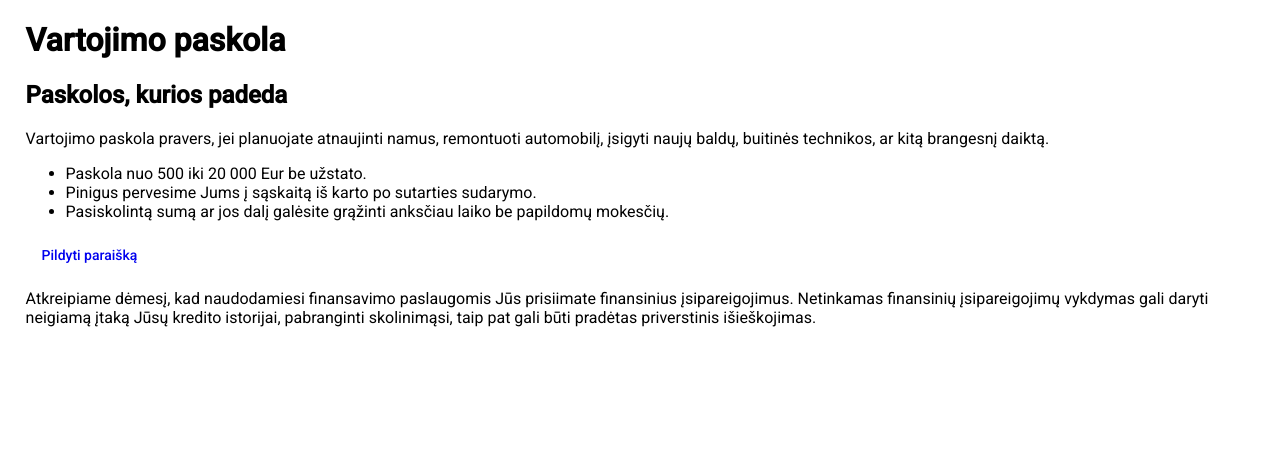
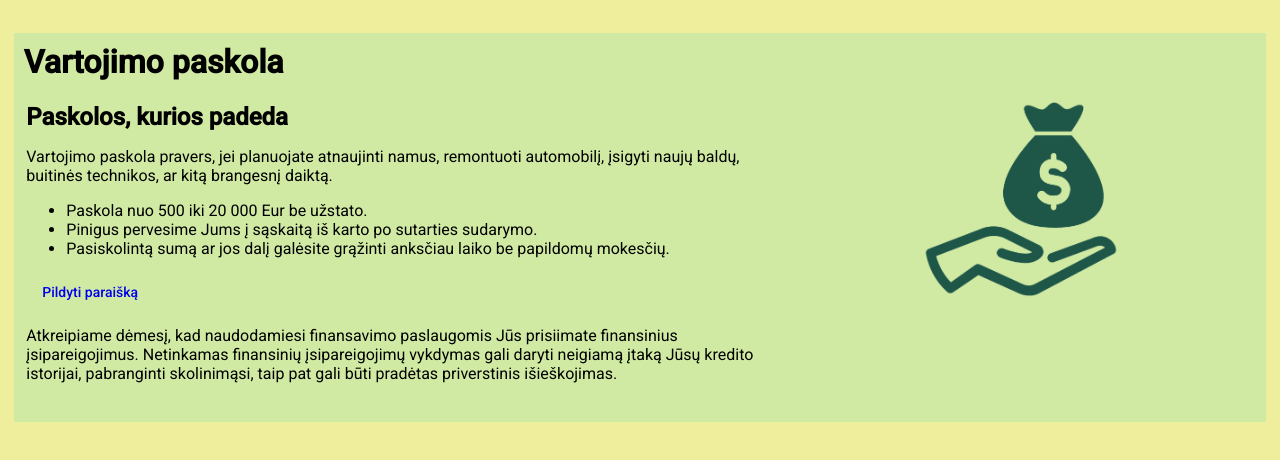
Before and after one commit to NeHerkus/interactive-form, an Angular app: page /intro in a window 1280 px wide. Shown: the top 460 px of the page. Built offline with nearby package versions, Linux system fonts and the light colour scheme.

Commit message:
Stylise info page

```diff
--- a/src/app/app.component.css
+++ b/src/app/app.component.css
@@ -0,0 +1,3 @@
+router-outlet {
+  margin: 1px;
+}
--- a/src/app/intro-page/intro-page.component.css
+++ b/src/app/intro-page/intro-page.component.css
@@ -1,4 +1,53 @@
 .intro-container {
-  margin-left: 2%;
-  margin-right: 2%;
+  margin: 1%;
+  padding-bottom: 10px;
+  background-color: #d1eaa3;
 }
+
+h1 {
+  padding: 10px;
+  margin: 0;
+}
+
+h2 {
+  margin: 0;
+}
+
+.content-box {
+  display: flex;
+  align-items: flex-start;
+}
+
+.text {
+  padding: 1%;
+  width: 60%;
+}
+
+.picture-container {
+  width: 40%;
+  height: auto;
+  display: flex;
+  justify-content: center;
+}
+
+.picture-container img {
+  width: 40%;
+  height: auto;
+  padding: 10px;
+}
+
+@media only screen and (max-width: 320px) {
+  .picture-container {
+    order: 1;
+    width: 100%
+  }
+
+  .text {
+    order: 2;
+    width: 100%
+  }
+
+  .content-box {
+    flex-direction: column
+  }
+}
--- a/src/app/intro-page/intro-page.component.html
+++ b/src/app/intro-page/intro-page.component.html
@@ -1,5 +1,7 @@
 <div class="intro-container">
   <h1>Vartojimo paskola</h1>
+  <div class="content-box">
+    <div class="text content-item">
       <h2>Paskolos, kurios padeda</h2>
       <p>
         Vartojimo paskola pravers, jei planuojate atnaujinti namus, remontuoti automobilį, įsigyti naujų baldų, buitinės
@@ -8,14 +10,22 @@
       <ul class="list">
         <li class="list-element">Paskola nuo 500 iki 20 000 Eur be užstato.</li>
         <li class="list-element">Pinigus pervesime Jums į sąskaitą iš karto po sutarties sudarymo.</li>
-    <li class="list-element">Pasiskolintą sumą ar jos dalį galėsite grąžinti anksčiau laiko be papildomų mokesčių.</li>
+        <li class="list-element">Pasiskolintą sumą ar jos dalį galėsite grąžinti anksčiau laiko be papildomų mokesčių.
+        </li>
       </ul>
       <a href="/application">
         <button mat-button>Pildyti paraišką</button>
       </a>
       <p>
-    Atkreipiame dėmesį, kad naudodamiesi finansavimo paslaugomis Jūs prisiimate finansinius įsipareigojimus. Netinkamas
-    finansinių įsipareigojimų vykdymas gali daryti neigiamą įtaką Jūsų kredito istorijai, pabranginti skolinimąsi, taip
+        Atkreipiame dėmesį, kad naudodamiesi finansavimo paslaugomis Jūs prisiimate finansinius įsipareigojimus.
+        Netinkamas
+        finansinių įsipareigojimų vykdymas gali daryti neigiamą įtaką Jūsų kredito istorijai, pabranginti skolinimąsi,
+        taip
         pat gali būti pradėtas priverstinis išieškojimas.
       </p>
     </div>
+    <div class="picture-container content-item">
+      <img src="../../assets/loan_logo.png">
+    </div>
+  </div>
+</div>
--- a/src/styles.css
+++ b/src/styles.css
@@ -1,4 +1,11 @@
 /* You can add global styles to this file, and also import other style files */
 
-html, body { height: 100%; }
-body { margin: 0; font-family: Roboto, "Helvetica Neue", sans-serif; }
+html, body {
+  height: 100%;
+  background-color: #efee9d;
+}
+
+body {
+  margin: 1px;
+  font-family: Roboto, "Helvetica Neue", sans-serif;
+}
```
Also changed, not shown: src/assets/loan_logo.png (added). Lines whose indentation alone changed are shown as unchanged.
